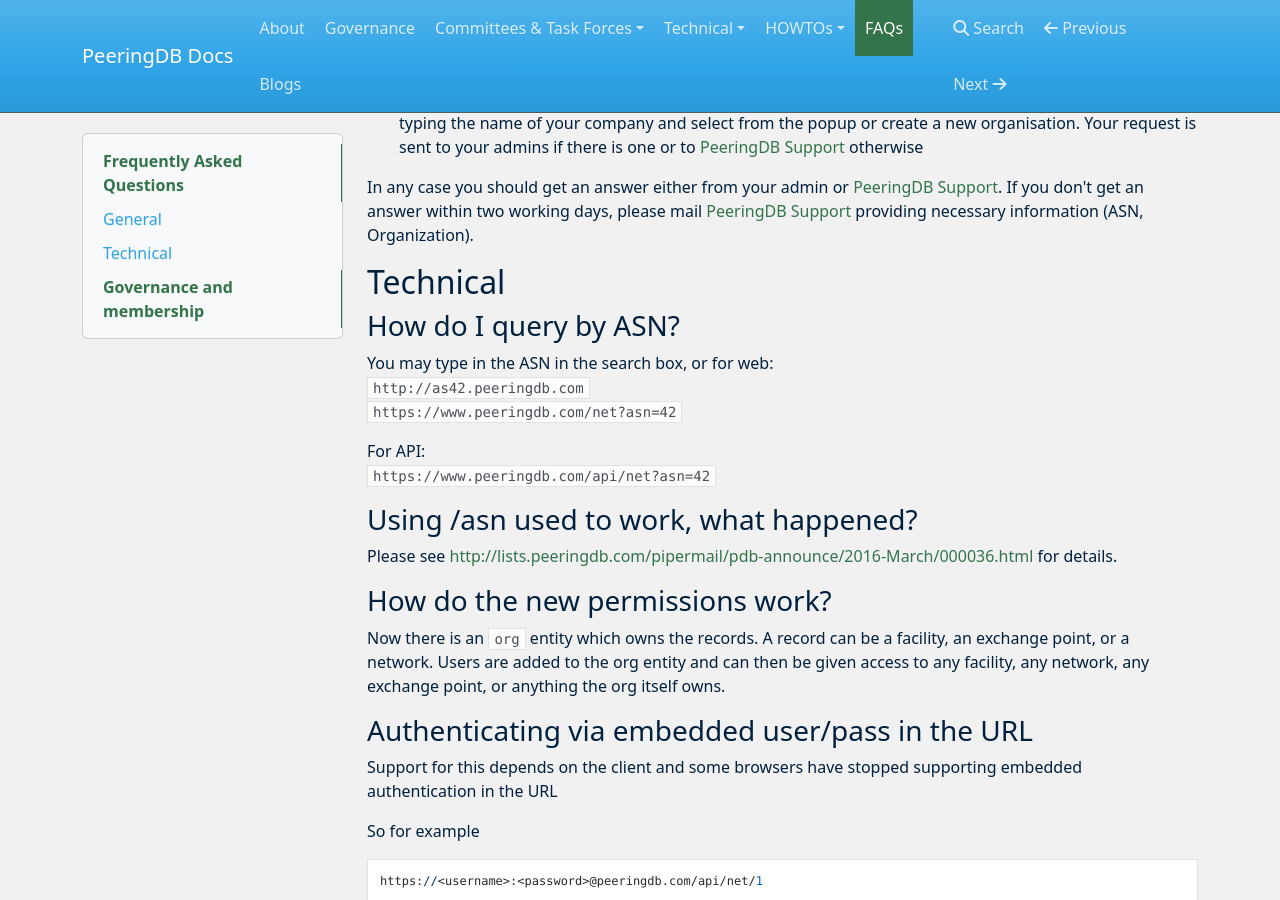
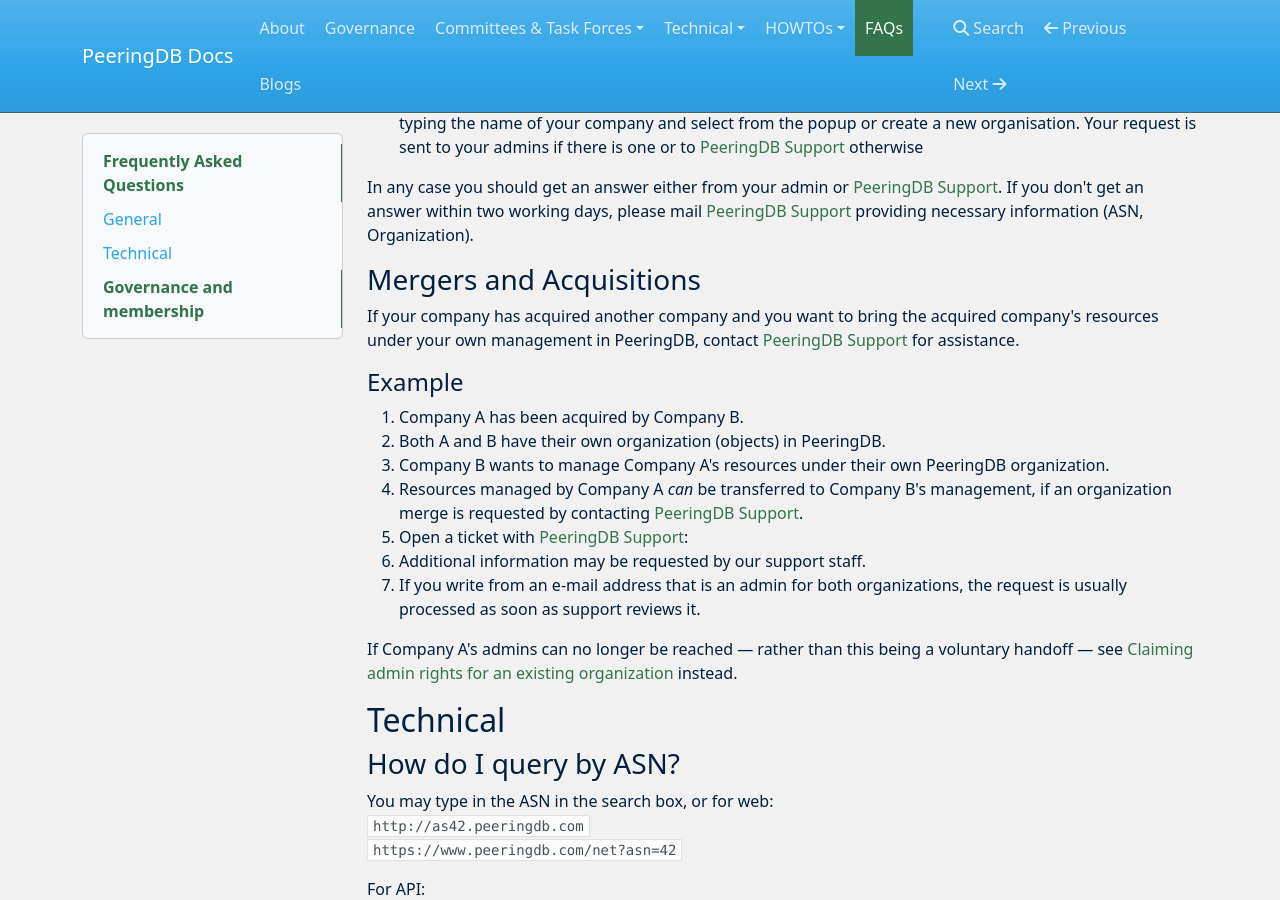
Before and after one commit to peeringdb/docs, an MkDocs documentation site: the page built from docs/faq.md, in a window 1280 px wide and 900 px high, scrolled down 900 px. Built offline with MkDocs 1.6.1, drawn with Linux system fonts in a browser that asks for light colours; nearby versions of some CDN libraries.

Commit message:
docs(faq): add Mergers and Acquisitions guidance
The FAQ had no guidance for a recurring support scenario: a company
acquires another company and wants to bring the acquired
organization's PeeringDB resources under its own management. Users
hitting this had to file a support ticket cold, with no documented
process or expectations set in advance. This also complements the
"Organization affiliation & admin succession" section already added
to authenticate.md, which covers the adjacent but distinct case of
claiming admin rights when the original admins can't be reached.

Changes:
- docs/faq.md: add "Mergers and Acquisitions" under General, right
  after "Affiliation requests" -- covers the acquisition scenario,
  a worked example (Company A acquired by Company B), the support
  ticket process, and what speeds up review (writing from an email
  address that admins both organizations); cross-references
  authenticate.md's admin-succession guidance for the
  unreachable-admin case
- docs/howto/authenticate.md: add a reverse cross-reference from
  "Claiming admin rights for an existing organization" to the new
  FAQ entry, for the voluntary-handoff case where the acquired
  organization's admins are still reachable

Security:
- N/A -- documentation only

Testing:
- mkdocs build --strict passes with 0 warnings; both cross-reference
  anchors (#mergers-and-acquisitions,
  #claiming-admin-rights-for-an-existing-organization) confirmed
  present in the generated HTML

Backwards Compatibility:
- N/A -- new content only, no existing links or anchors changed

Co-Authored-By: Claude Sonnet 5 <noreply@anthropic.com>

```diff
--- a/docs/faq.md
+++ b/docs/faq.md
@@ -31,6 +31,21 @@ A: After you have registered, go to your [profile](https://www.peeringdb.com/pro
 
 In any case you should get an answer either from your admin or [PeeringDB Support](mailto:support@peeringdb.com). If you don't get an answer within two working days, please mail [PeeringDB Support](mailto:support@peeringdb.com) providing necessary information (ASN, Organization).
 
+### Mergers and Acquisitions
+
+If your company has acquired another company and you want to bring the acquired company's resources under your own management in PeeringDB, contact [PeeringDB Support](mailto:support@peeringdb.com) for assistance.
+
+#### Example
+
+1. Company A has been acquired by Company B.
+2. Both A and B have their own organization (objects) in PeeringDB.
+3. Company B wants to manage Company A's resources under their own PeeringDB organization.
+4. Resources managed by Company A _can_ be transferred to Company B's management, if an organization merge is requested by contacting [PeeringDB Support](mailto:support@peeringdb.com).
+5. Open a ticket with [PeeringDB Support](mailto:support@peeringdb.com):
+   * Additional information may be requested by our support staff.
+   * If you write from an e-mail address that is an admin for both organizations, the request is usually processed as soon as support reviews it.
+
+If Company A's admins can no longer be reached — rather than this being a voluntary handoff — see [Claiming admin rights for an existing organization](/howto/authenticate/#claiming-admin-rights-for-an-existing-organization) instead.
 
 ## Technical
 ### How do I query by ASN?
```
Also changed, not shown: docs/howto/authenticate.md (+2 -0 lines).
